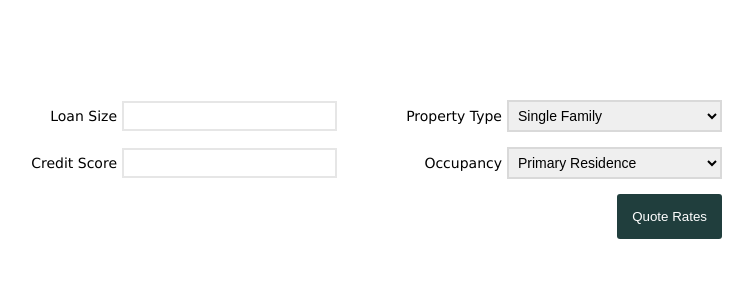
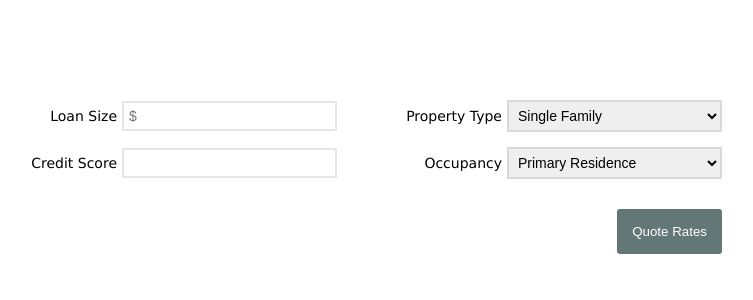
Before and after one commit to brianwashington/rate-quote, a Next.js app: page / in a window 1280 px wide. Shown: the top 300 px of the page, without its empty margins (293-1046 px from the left). Built offline with nearby package versions, Linux system fonts and the light colour scheme.

Commit message:
added form validation and shuffled some code around

```diff
--- a/components/LoanInfo.js
+++ b/components/LoanInfo.js
@@ -1,3 +1,4 @@
+import { useState } from 'react'
 import {
   updateCreditScore,
   updateLoanSize,
@@ -5,15 +6,49 @@ import {
   updatePropertyType,
 } from '../state/actions'
 
-import { Container, Input, Label, Select, Span } from './LoanInfo.style'
+import {
+  ButtonContainer,
+  Error,
+  Form,
+  Input,
+  Label,
+  Select,
+  Span,
+  SubmitButton,
+} from './LoanInfo.style'
+import { fetchData } from '../state/actions'
+import { formatCurrency } from '../lib/utils'
 
 export default function LoanInfo({ dispatch }) {
+  const [loanSize, setLoanSize] = useState('')
+  const [isEditing, setIsEditing] = useState(false)
+  const [isLoanSizeValid, setIsLoanSizeValid] = useState(false)
+  const [hasLoanSizeChanged, setHasLoanSizeChanged] = useState(false)
+  const [isCreditScoreValid, setIsCreditScoreValid] = useState(false)
+  const [hasCreditScoreChanged, setHasCreditScoreChanged] = useState(false)
+
+  function isFormValid() {
+    return !(isLoanSizeValid && isCreditScoreValid)
+  }
+
+  function toggleEditing() {
+    setIsEditing(!isEditing)
+  }
+
+  function submitHandler(e) {
+    e.preventDefault()
+    dispatch(fetchData())
+  }
+
   function handleChange(event) {
     const { target } = event
     const { name, value } = target
 
     switch (name) {
       case 'loan-size':
+        setHasLoanSizeChanged(true)
+        setIsLoanSizeValid(/^\d+$/.test(value))
+        setLoanSize(value)
         dispatch(updateLoanSize(value))
         break
 
@@ -22,6 +57,12 @@ export default function LoanInfo({ dispatch }) {
         break
 
       case 'credit-score':
+        if (value.length >= 3) {
+          setHasCreditScoreChanged(true)
+        }
+        setIsCreditScoreValid(
+          /^\d{3}$/.test(value) && value >= 300 && value <= 850
+        )
         dispatch(updateCreditScore(value))
         break
 
@@ -32,10 +73,33 @@ export default function LoanInfo({ dispatch }) {
   }
 
   return (
-    <Container>
+    <Form onSubmit={submitHandler}>
       <Label htmlFor='loan-size'>
-        <Span>Loan Size</Span>
-        <Input onChange={handleChange} type='search' name='loan-size' />
+        <Span>
+          {!isLoanSizeValid && hasLoanSizeChanged ? (
+            <Error>Please enter a value</Error>
+          ) : (
+            'Loan Size'
+          )}
+        </Span>
+        {isEditing ? (
+          <Input
+            onChange={handleChange}
+            onBlur={toggleEditing}
+            name='loan-size'
+            type='number'
+            value={loanSize}
+          />
+        ) : (
+          <Input
+            onFocus={toggleEditing}
+            value={loanSize ? formatCurrency(loanSize, false) : ''}
+            name='loan-size'
+            type='text'
+            placeholder='$'
+            readOnly
+          />
+        )}
       </Label>
       <Label htmlFor='property-type'>
         <Span>Property Type</Span>
@@ -47,8 +111,20 @@ export default function LoanInfo({ dispatch }) {
         </Select>
       </Label>
       <Label htmlFor='credit-score'>
-        <Span>Credit Score</Span>
-        <Input onChange={handleChange} type='search' name='credit-score' />
+        <Span>
+          {!isCreditScoreValid && hasCreditScoreChanged ? (
+            <Error>Enter value: 300 to 850</Error>
+          ) : (
+            'Credit Score'
+          )}
+        </Span>
+        <Input
+          onChange={handleChange}
+          type='number'
+          name='credit-score'
+          min='300'
+          max='850'
+        />
       </Label>
       <Label htmlFor='occupancy'>
         <Span>Occupancy</Span>
@@ -58,6 +134,12 @@ export default function LoanInfo({ dispatch }) {
           <option value='Investment'>Investment</option>
         </Select>
       </Label>
-    </Container>
+      <div>&nbsp;</div> {/* <!-- empty space to keep grid aligned --> */}
+      <ButtonContainer>
+        <SubmitButton type='submit' disabled={isFormValid()}>
+          Quote Rates
+        </SubmitButton>
+      </ButtonContainer>
+    </Form>
   )
 }
--- a/components/LoanInfo.style.js
+++ b/components/LoanInfo.style.js
@@ -1,6 +1,6 @@
 import styled from 'styled-components'
 
-export const Container = styled.div`
+export const Form = styled.form`
   display: grid;
   grid-template-columns: 1fr 1fr;
   column-gap: 20px;
@@ -30,3 +30,23 @@ export const Select = styled.select`
   padding: 5px;
   font-size: 14px;
 `
+
+export const ButtonContainer = styled.div`
+  display: flex;
+  justify-content: flex-end;
+  margin: 10px 0 30px 0;
+`
+
+export const SubmitButton = styled.button`
+  color: white;
+  border: none;
+  padding: 15px;
+  border-radius: 3px;
+  margin-top: 5px;
+  background-color: ${(props) =>
+    props.disabled ? 'rgba(32, 62, 61, 0.7)' : 'rgba(32, 62, 61, 1)'};
+  cursor: ${(props) => (props.disabled ? 'not-allowed' : 'default')};
+`
+export const Error = styled.small`
+  color: red;
+`
--- /dev/null
+++ b/lib/utils.js
@@ -0,0 +1,9 @@
+export function formatCurrency(num, includeDecimals = true) {
+  const currencyFormatter = new Intl.NumberFormat('en-US', {
+    style: 'currency',
+    currency: 'USD',
+  })
+  return includeDecimals
+    ? currencyFormatter.format(num)
+    : currencyFormatter.format(num).replace('.00', '')
+}
--- a/pages/index.js
+++ b/pages/index.js
@@ -1,38 +1,21 @@
 import LoanInfo from '../components/LoanInfo'
 
 import { connect } from 'react-redux'
-import { fetchData } from '../state/actions'
 import {
   Container,
-  ButtonContainer,
   LoanInfoContainer,
   ResultsGrid,
   ResultsItem,
   ResultsItemLeftEnd,
   ResultsItemRightEnd,
-  SubmitButton,
 } from './index.style'
+import { formatCurrency } from '../lib/utils'
 
 function Home({ dispatch, rateQuotes, showResults }) {
-  function submitHandler(e) {
-    e.preventDefault()
-    dispatch(fetchData())
-  }
-
-  const currencyFormatter = new Intl.NumberFormat('en-US', {
-    style: 'currency',
-    currency: 'USD',
-  })
-
   return (
     <Container>
       <LoanInfoContainer>
         <LoanInfo dispatch={dispatch} />
-        <form onSubmit={submitHandler}>
-          <ButtonContainer>
-            <SubmitButton type='submit'>Quote Rates</SubmitButton>
-          </ButtonContainer>
-        </form>
 
         {showResults && (
           <ResultsGrid>
@@ -67,10 +50,10 @@ function Home({ dispatch, rateQuotes, showResults }) {
                       last={index === rateQuotes.length - 1}
                     >{`${interestRate.toFixed(3)}%`}</ResultsItem>
                     <ResultsItem last={index === rateQuotes.length - 1}>
-                      {currencyFormatter.format(closingCosts)}
+                      {formatCurrency(closingCosts)}
                     </ResultsItem>
                     <ResultsItem last={index === rateQuotes.length - 1}>
-                      {currencyFormatter.format(monthlyPayment)}
+                      {formatCurrency(monthlyPayment)}
                     </ResultsItem>
                     <ResultsItemRightEnd
                       last={index === rateQuotes.length - 1}
--- a/pages/index.style.js
+++ b/pages/index.style.js
@@ -7,21 +7,6 @@ export const Container = styled.div`
 
 export const LoanInfoContainer = styled.div`
   margin-bottom: 50px;
-`
-
-export const ButtonContainer = styled.div`
-  display: flex;
-  justify-content: flex-end;
-  margin: 10px 0 30px 0;
-`
-
-export const SubmitButton = styled.button`
-  color: white;
-  background-color: rgb(32, 62, 61);
-  border: none;
-  padding: 15px;
-  border-radius: 3px;
-  margin-top: 5px;
 `
 
 export const ResultsGrid = styled.div`
```
